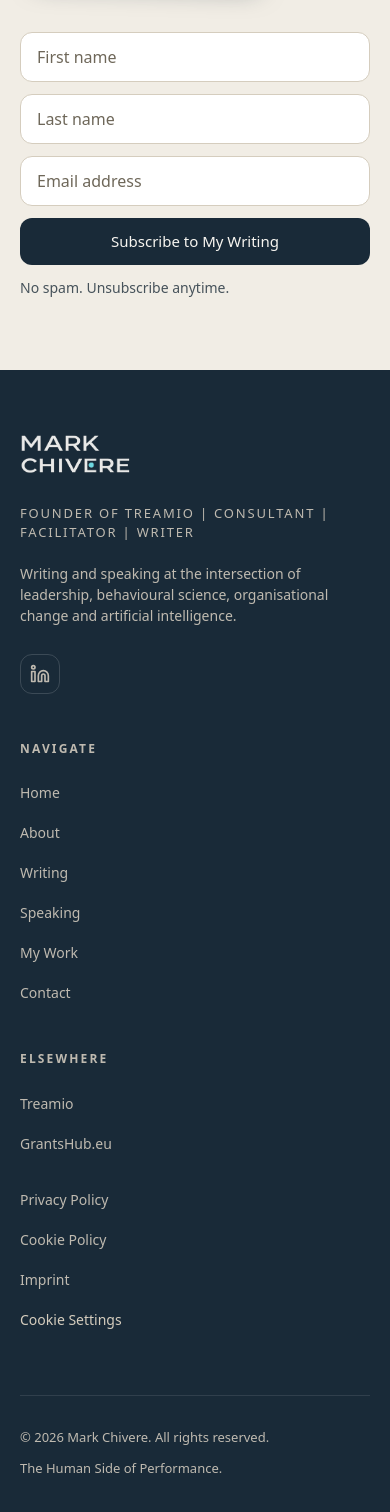
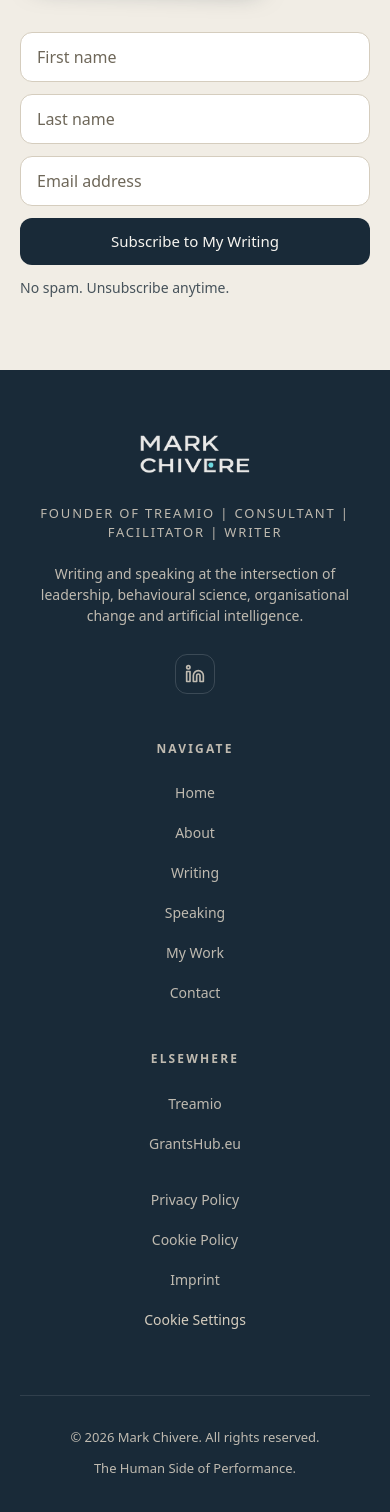
Before and after one commit to VaChivere/markchivere.com, a Next.js app: page / in a window 390 px wide. Shown: the part 6414-7926 px from the top of the page. Built offline with nearby package versions, Linux system fonts and the light colour scheme; no server answers.

Commit message:
style: centre the footer content on mobile
Below md the footer columns, the brand paragraph and the bottom bar were all
flush left while the rest of the page centres on small screens. This centres
them and restores left alignment from md up.

```diff
--- a/src/components/layout/Footer.tsx
+++ b/src/components/layout/Footer.tsx
@@ -29,7 +29,7 @@ export default function Footer() {
   return (
     <footer className="bg-navy text-ivory">
       <div className="shell py-16 md:py-20">
-        <div className="grid gap-12 md:grid-cols-12 md:gap-10">
+        <div className="grid gap-12 text-center md:grid-cols-12 md:gap-10 md:text-left">
           {/* Brand */}
           <div className="md:col-span-5">
             <Link href="/" className="inline-block">
@@ -44,7 +44,7 @@ export default function Footer() {
             <p className="type-meta mt-6 uppercase tracking-[0.14em] text-slate-light">
               Founder of Treamio | Consultant | Facilitator | Writer
             </p>
-            <p className="type-small mt-5 max-w-sm text-slate-light">
+            <p className="type-small mx-auto mt-5 max-w-sm text-slate-light md:mx-0">
               Writing and speaking at the intersection of leadership, behavioural science,
               organisational change and artificial intelligence.
             </p>
@@ -113,7 +113,7 @@ export default function Footer() {
         </div>
 
         {/* Bottom bar */}
-        <div className="type-meta mt-16 flex flex-col gap-3 border-t border-white/10 pt-8 text-slate-light md:flex-row md:items-center md:justify-between">
+        <div className="type-meta mt-16 flex flex-col items-center gap-3 border-t border-white/10 pt-8 text-center text-slate-light md:flex-row md:items-center md:justify-between md:text-left">
           <p>&copy; {currentYear} Mark Chivere. All rights reserved.</p>
           <p>The Human Side of Performance.</p>
         </div>
```
